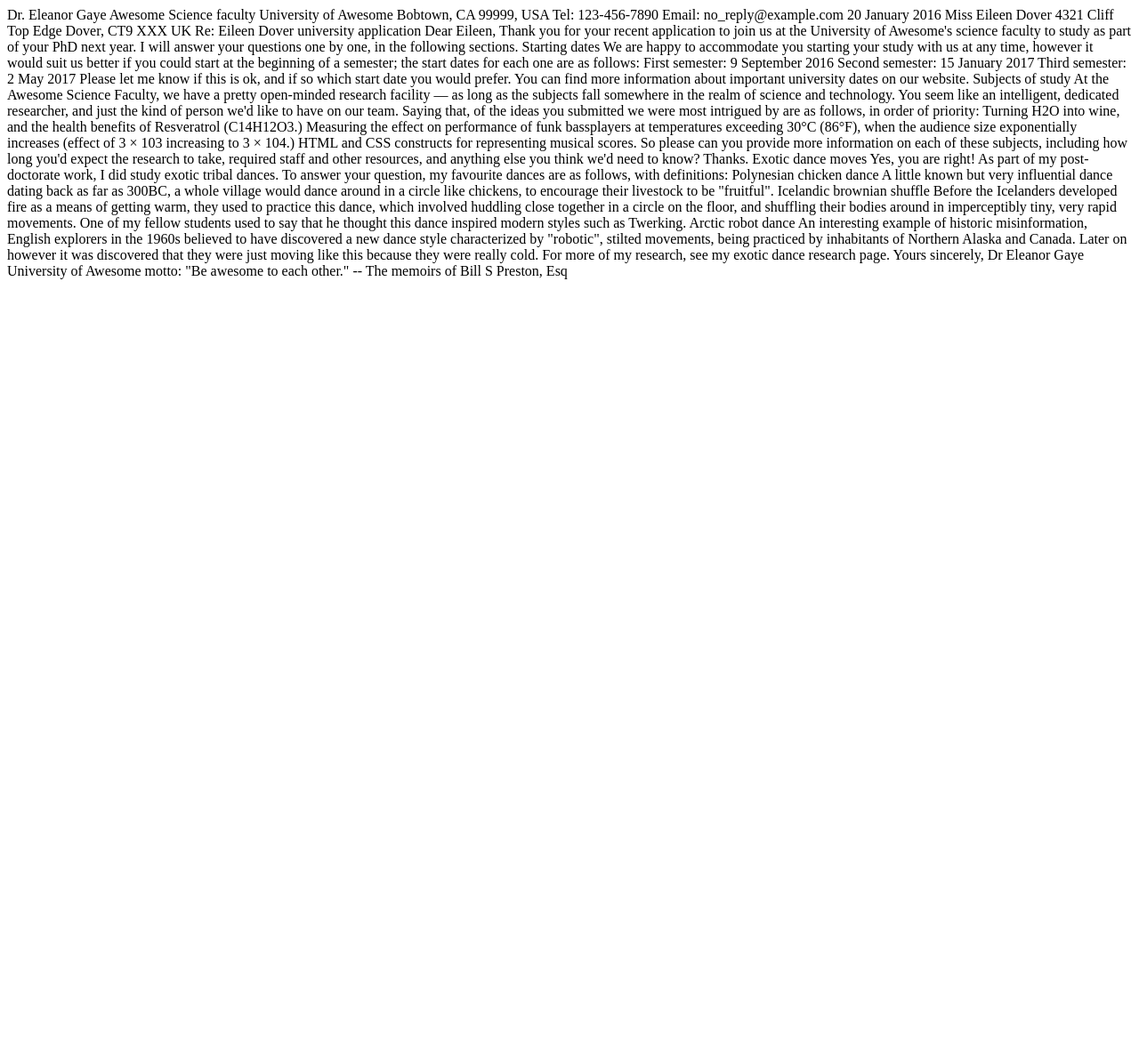
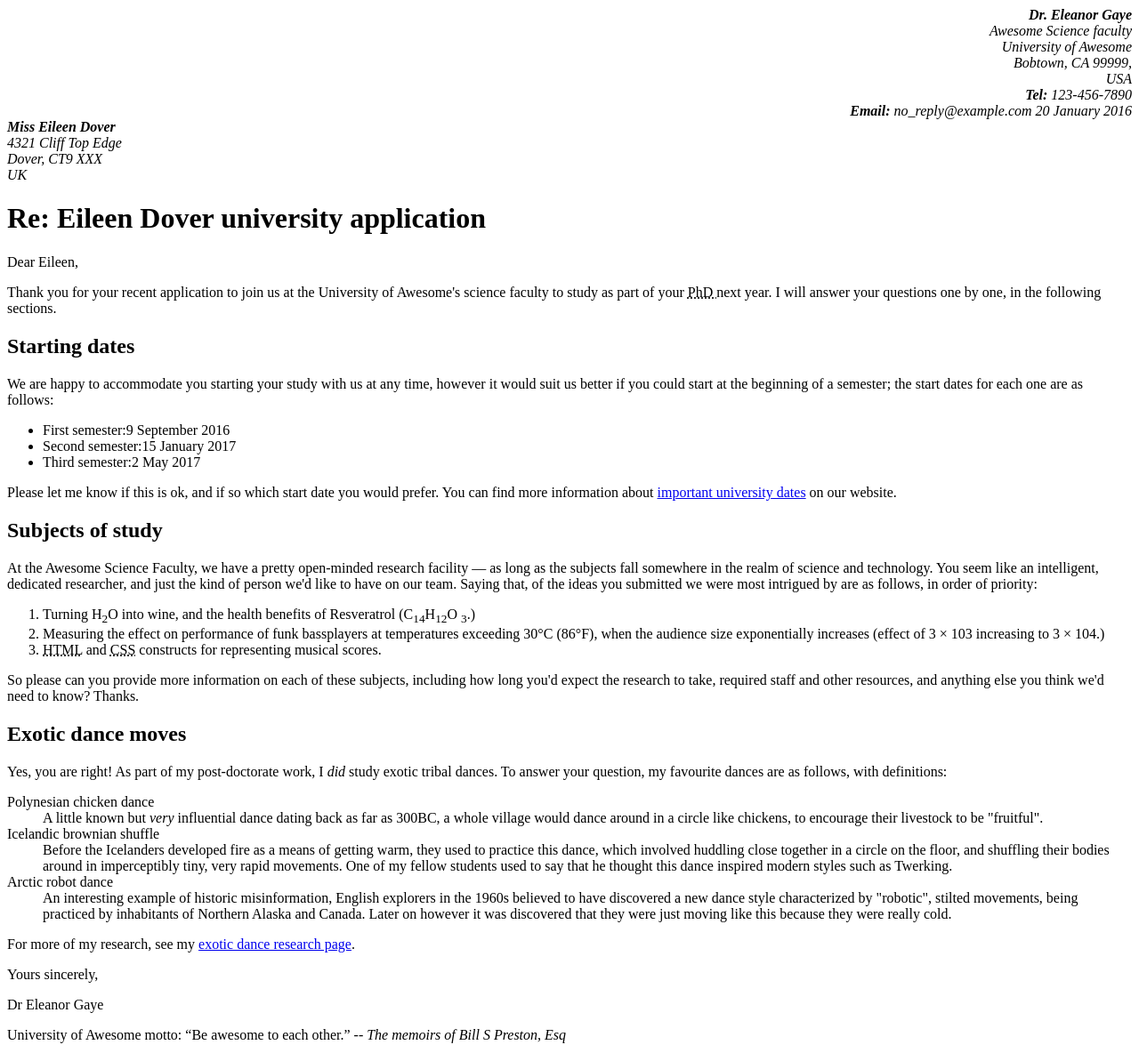
Before and after one commit to Mashaun18/wk2, a plain HTML site: page letter.html in a window 1280 px wide. Shown: the whole page at 89% size. Before the commit the page ends 800 px from the top, so only its background shows below. Drawn offline with Linux system fonts and the light colour scheme.

Commit message:
fix modify letter file

```diff
--- a/letter.html
+++ b/letter.html
@@ -4,70 +4,80 @@
     <meta charset="UTF-8">
     <meta name="viewport" content="width=device-width, initial-scale=1.0">
     <title>Letter</title>
+    <link rel="shortcut icon" href="favicon.ico" type="image/x-icon">
+    <style>address{text-align: right;}</style>
 </head>
 <body>
-    Dr. Eleanor Gaye
-Awesome Science faculty
-University of Awesome
-Bobtown, CA 99999,
-USA
-Tel: 123-456-7890
-Email: no_reply@example.com
+    <address><strong>Dr. Eleanor Gaye</strong> <br>
+        Awesome Science faculty <br>
+        University of Awesome <br>
+        Bobtown, CA 99999, <br>
+        USA <br>
+    <strong>Tel:</strong> 123-456-7890 <br>
+    <strong>Email:</strong> no_reply@example.com
 
-20 January 2016
+    <time datetime="2016-01-20">20 January 2016</time>
 
-Miss Eileen Dover
-4321 Cliff Top Edge
-Dover, CT9 XXX
-UK
+</address>
 
+<em><strong>Miss Eileen Dover</strong> <br>
+    4321 Cliff Top Edge <br>
+    Dover, CT9 XXX <br>
+    UK <br>
+    </em>
 
-Re: Eileen Dover university application
+<h1>Re: Eileen Dover university application</h1>
 
-Dear Eileen,
+<p>Dear Eileen,</p>
 
-Thank you for your recent application to join us at the University of Awesome's science faculty to study as part of your PhD next year. I will answer your questions one by one, in the following sections.
+<p>Thank you for your recent application to join us at the University of Awesome's science faculty to study as part of your <abbr title="Doctor of Philosophy">PhD </abbr>next year. I will answer your questions one by one, in the following sections.</p>
 
-Starting dates
+<h2>Starting dates</h2>
 
-We are happy to accommodate you starting your study with us at any time, however it would suit us better if you could start at the beginning of a semester; the start dates for each one are as follows:
+<p>We are happy to accommodate you starting your study with us at any time, however it would suit us better if you could start at the beginning of a semester; the start dates for each one are as follows:</p>
 
-First semester: 9 September 2016
-Second semester: 15 January 2017
-Third semester: 2 May 2017
+<ul>
+    <li>First semester:<time datetime="2016-09-09">9 September 2016</time></li>
+    <li>Second semester:<time datetime="2017-01-15">15 January 2017</time></li>
+    <li>Third semester:<time datetime="2017-05-02">2 May 2017</time></li>
+</ul>
 
 Please let me know if this is ok, and if so which start date you would prefer.
 
-You can find more information about important university dates on our website.
+You can find more information about <a href="http://google.com">important university dates</a> on our website.
 
 
-Subjects of study
+<h2>Subjects of study</h2>
 
-At the Awesome Science Faculty, we have a pretty open-minded research facility — as long as the subjects fall somewhere in the realm of science and technology. You seem like an intelligent, dedicated researcher, and just the kind of person we'd like to have on our team. Saying that, of the ideas you submitted we were most intrigued by are as follows, in order of priority:
+<p>At the Awesome Science Faculty, we have a pretty open-minded research facility — as long as the subjects fall somewhere in the realm of science and technology. You seem like an intelligent, dedicated researcher, and just the kind of person we'd like to have on our team. Saying that, of the ideas you submitted we were most intrigued by are as follows, in order of priority:</p>
 
-Turning H2O into wine, and the health benefits of Resveratrol (C14H12O3.)
-Measuring the effect on performance of funk bassplayers at temperatures exceeding 30°C (86°F), when the audience size exponentially increases (effect of 3 × 103 increasing to 3 × 104.)
-HTML and CSS constructs for representing musical scores.
+<ol type="1">
+    <li>Turning H<sub>2</sub>O into wine, and the health benefits of Resveratrol (C<sub>14</sub>H<sub>12</sub>O <sub>3</sub>.)</li>
+    <li>Measuring the effect on performance of funk bassplayers at temperatures exceeding 30°C (86°F), when the audience size exponentially increases (effect of 3 × 103 increasing to 3 × 104.)</li>
+    <li><abbr title="Hyper Text Markup Language">HTML</abbr> and <abbr title="Cascading Style Sheet">CSS</abbr> constructs for representing musical scores.</li>
+</ol>
 
-So please can you provide more information on each of these subjects, including how long you'd expect the research to take, required staff and other resources, and anything else you think we'd need to know? Thanks.
+<p>So please can you provide more information on each of these subjects, including how long you'd expect the research to take, required staff and other resources, and anything else you think we'd need to know? Thanks.</p>
 
+<h2>Exotic dance moves</h2>
 
-Exotic dance moves
+<P>Yes, you are right! As part of my post-doctorate work, I <em>did</em> study exotic tribal dances. To answer your question, my favourite dances are as follows, with definitions:</P>
 
-Yes, you are right! As part of my post-doctorate work, I did study exotic tribal dances. To answer your question, my favourite dances are as follows, with definitions:
+<dl>
+    <dt>Polynesian chicken dance</dt>
+    <dd>A little known but <em>very</em> influential dance dating back as far as 300BC, a whole village would dance around in a circle like chickens, to encourage their livestock to be "fruitful".</dd>
+    <dt>Icelandic brownian shuffle</dt>
+    <dd>Before the Icelanders developed fire as a means of getting warm, they used to practice this dance, which involved huddling close together in a circle on the floor, and shuffling their bodies around in imperceptibly tiny, very rapid movements. One of my fellow students used to say that he thought this dance inspired modern styles such as Twerking.</dd>
+    <dt>Arctic robot dance</dt>
+    <dd>An interesting example of historic misinformation, English explorers in the 1960s believed to have discovered a new dance style characterized by "robotic", stilted movements, being practiced by inhabitants of Northern Alaska and Canada. Later on however it was discovered that they were just moving like this because they were really cold.</dd>
+</dl>
 
-Polynesian chicken dance
-A little known but very influential dance dating back as far as 300BC, a whole village would dance around in a circle like chickens, to encourage their livestock to be "fruitful".
-Icelandic brownian shuffle
-Before the Icelanders developed fire as a means of getting warm, they used to practice this dance, which involved huddling close together in a circle on the floor, and shuffling their bodies around in imperceptibly tiny, very rapid movements. One of my fellow students used to say that he thought this dance inspired modern styles such as Twerking.
-Arctic robot dance
-An interesting example of historic misinformation, English explorers in the 1960s believed to have discovered a new dance style characterized by "robotic", stilted movements, being practiced by inhabitants of Northern Alaska and Canada. Later on however it was discovered that they were just moving like this because they were really cold.
+For more of my research, see my <a href="http://google.com">exotic dance research page</a>.
 
-For more of my research, see my exotic dance research page.
+<p>Yours sincerely,</p>
+<p>Dr Eleanor Gaye</p>
 
-Yours sincerely,
-Dr Eleanor Gaye
+University of Awesome motto: <q>Be awesome to each other.</q> <cite>-- The memoirs of Bill S Preston, Esq</cite>
 
-University of Awesome motto: "Be awesome to each other." -- The memoirs of Bill S Preston, Esq
 </body>
 </html>
```
